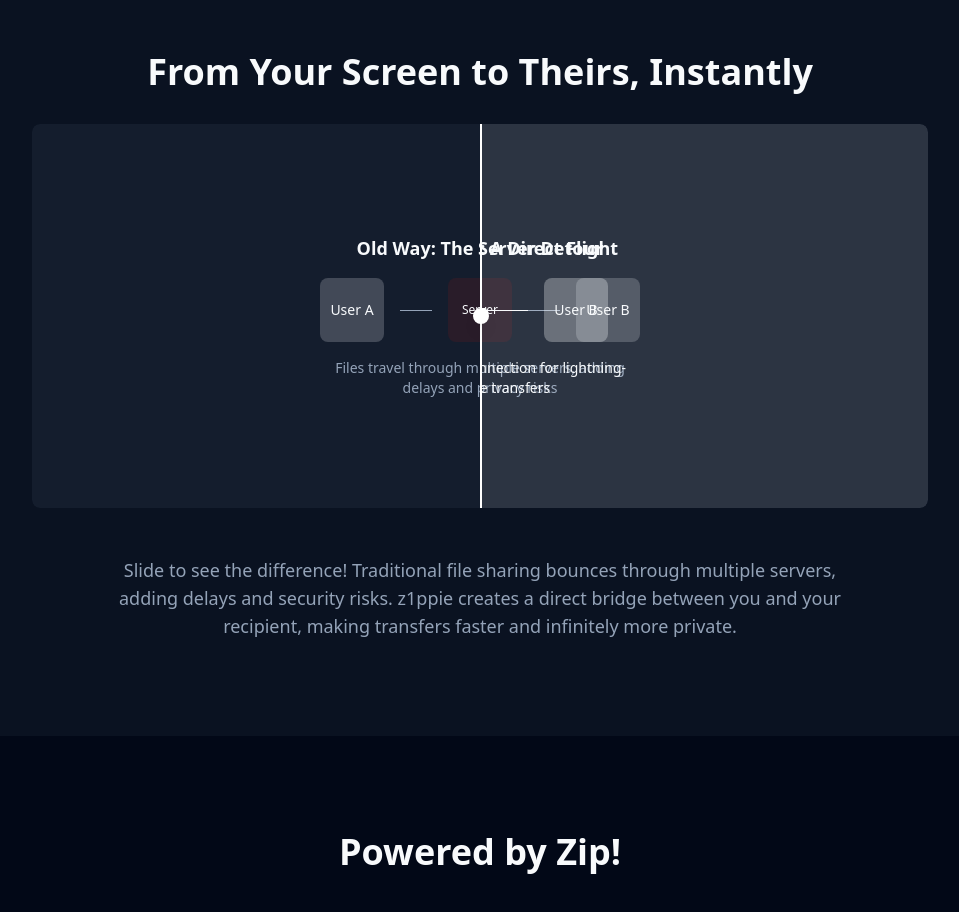
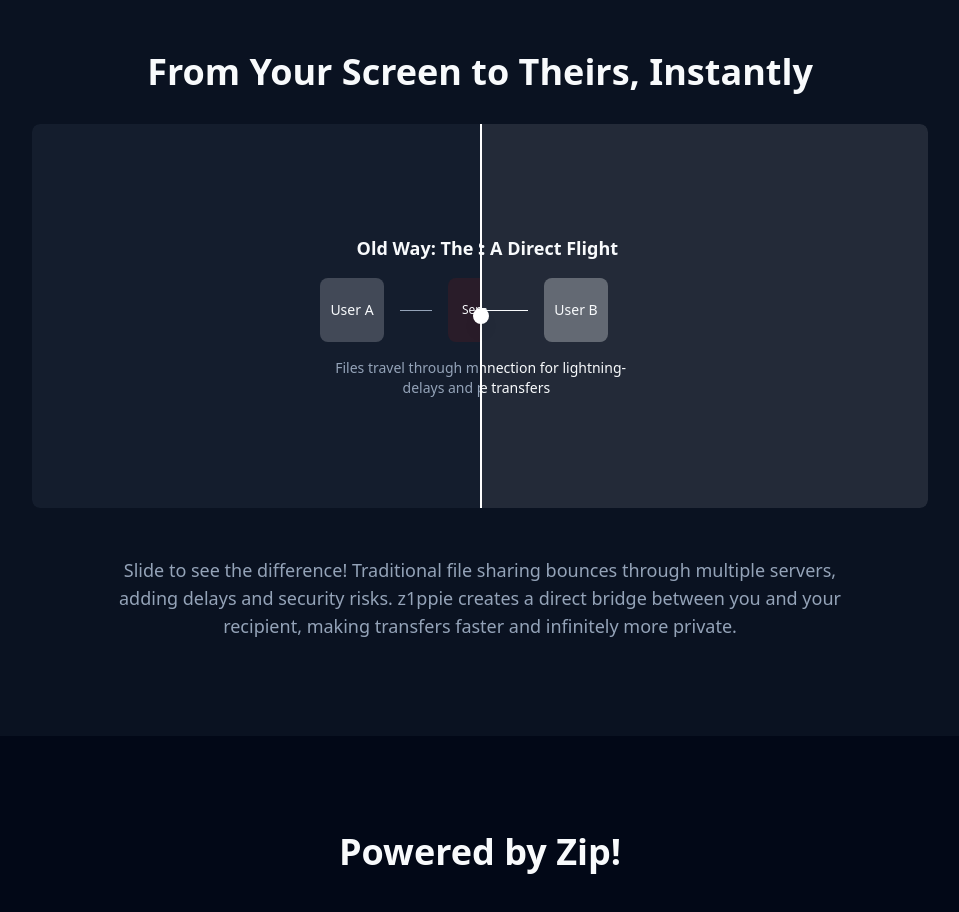
Before and after one commit to Arya71/zippie-data-sprite-landing, a React (Vite) app: page / in a window 1280 px wide. Shown: the part 1420-2332 px from the top of the page, without its empty margins (160-1119 px from the left). Built offline with nearby package versions, Linux system fonts and the light colour scheme.

Commit message:
Fix compare slider overlay
Correct the overlay in the compare component to prevent merging and transparency issues.

```diff
--- a/src/components/ui/compare.tsx
+++ b/src/components/ui/compare.tsx
@@ -55,14 +55,19 @@ export const Compare: React.FC<CompareProps> = ({
       onMouseUp={handleMouseUp}
       onMouseLeave={() => setIsDragging(false)}
     >
-      {/* First item (background) */}
-      <div className={cn("absolute inset-0", firstItemClassName)}>
+      {/* First item (left side, clipped) */}
+      <div
+        className={cn("absolute inset-0", firstItemClassName)}
+        style={{
+          clipPath: `polygon(0% 0%, ${sliderPosition}% 0%, ${sliderPosition}% 100%, 0% 100%)`,
+        }}
+      >
         {firstItem}
       </div>
 
-      {/* Second item (foreground, clipped) */}
+      {/* Second item (right side, clipped) */}
       <div
-        className={cn("absolute inset-0 overflow-hidden", secondItemClassName)}
+        className={cn("absolute inset-0", secondItemClassName)}
         style={{
           clipPath: `polygon(${sliderPosition}% 0%, 100% 0%, 100% 100%, ${sliderPosition}% 100%)`,
         }}
```
